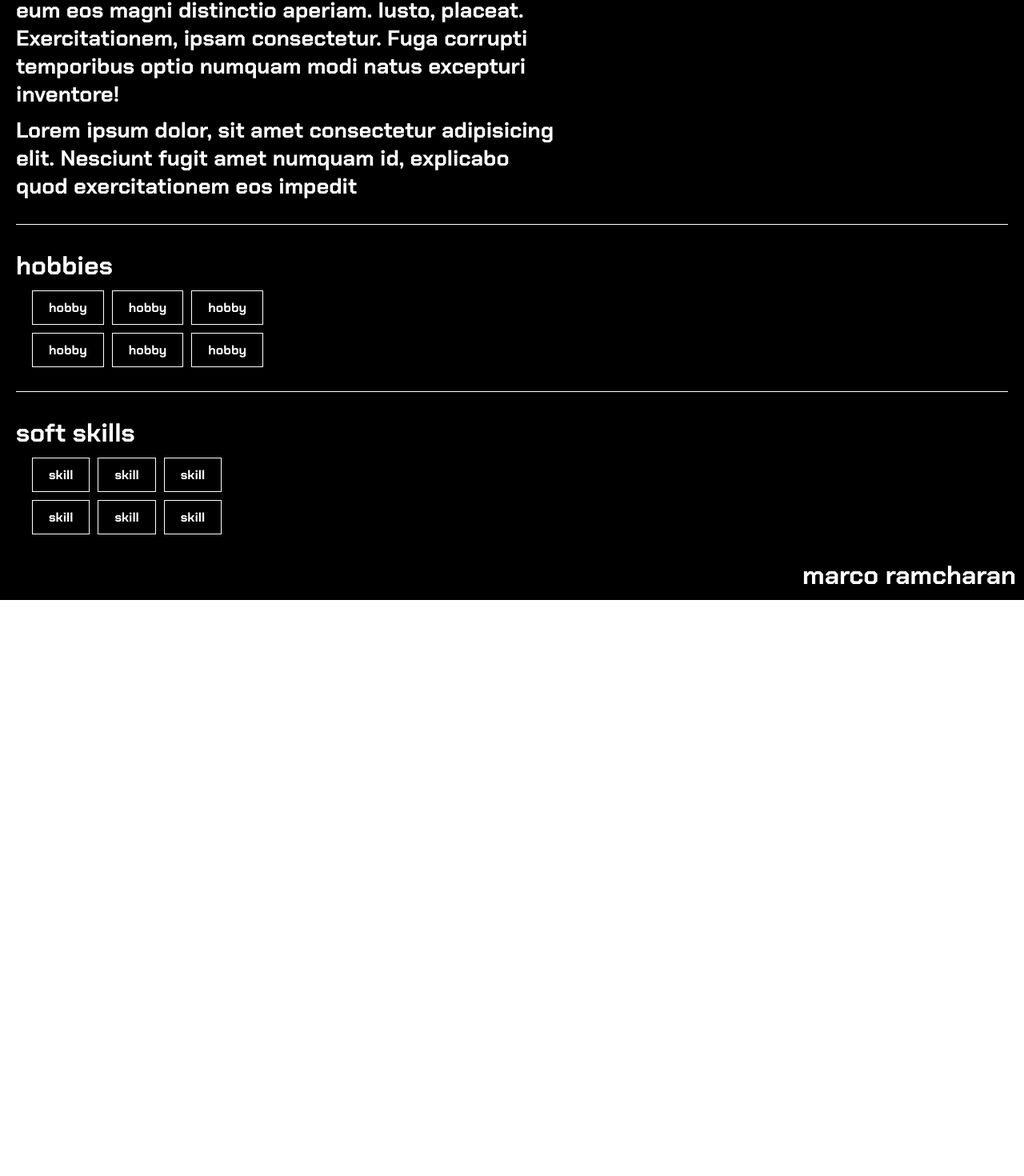
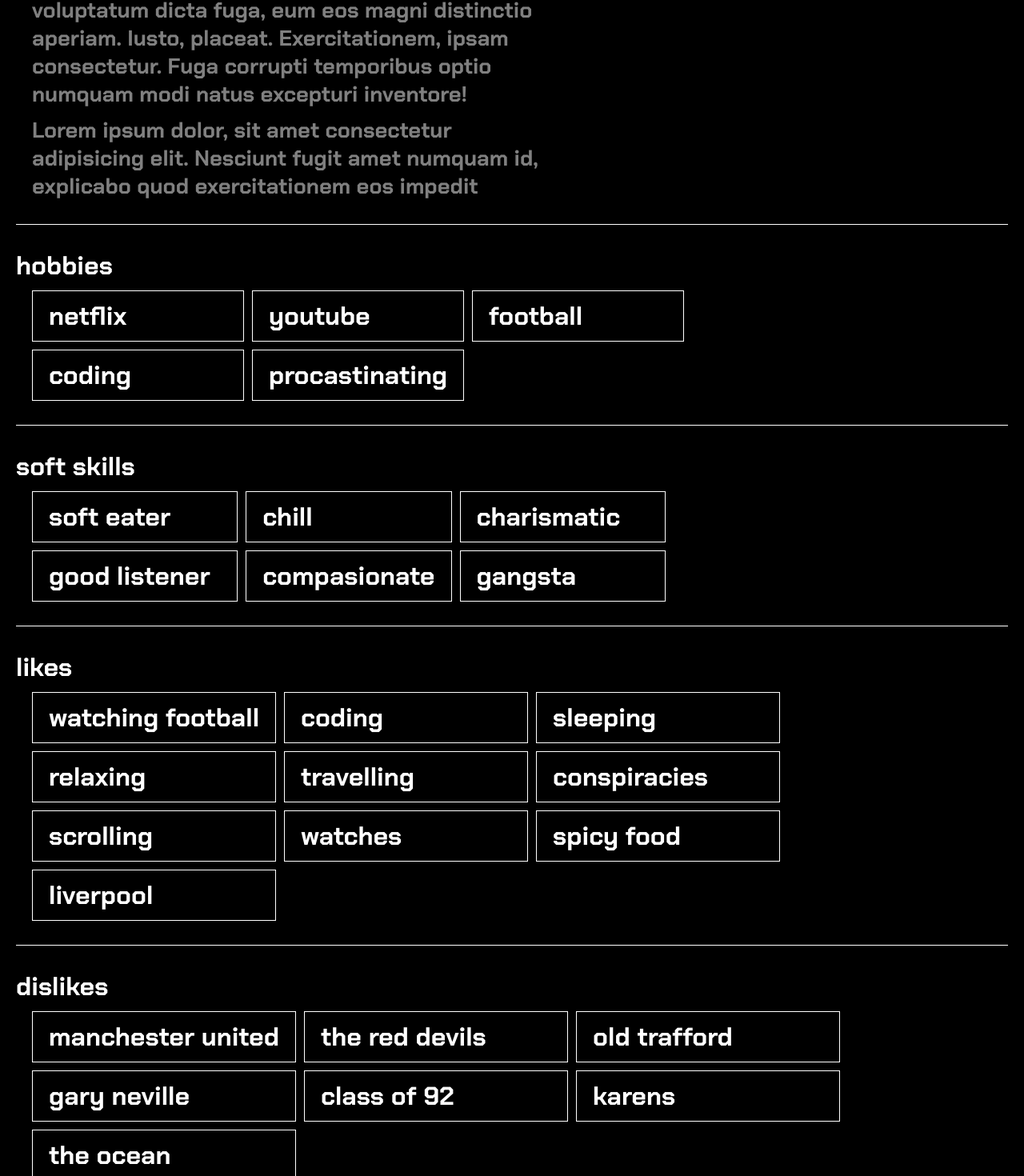
Before and after one commit to codebymarco/portfolio, a React (Vite) app: page /about in a window 1280 px wide. Shown: the part 427-1897 px from the top of the page at 80% size. Before the commit the page ends 1177 px from the top, so only its background shows below. Built offline with nearby package versions, Linux system fonts and the light colour scheme.

Commit message:
added more stuff

```diff
--- a/src/components/components/Navbar.tsx
+++ b/src/components/components/Navbar.tsx
@@ -5,6 +5,7 @@ import '../../styles/navbar.css'
 const Navbar = () => {
   return (
     <nav>
+      <h1>codebymarco</h1>
     <div>
       <Link to="/">home</Link>
       <Link to="/about">about</Link>
--- a/src/components/pages/About.jsx
+++ b/src/components/pages/About.jsx
@@ -25,26 +25,56 @@ const About = () => {
         <div className="about-hobbies">
           <h2>hobbies</h2>
           <div className="hobbies-container">
-            <div className="box">hobby</div>
-            <div className="box">hobby</div>
-            <div className="box">hobby</div>
-            <div className="box">hobby</div>
-            <div className="box">hobby</div>
-            <div className="box">hobby</div>
+            <div className="box">netflix</div>
+            <div className="box">youtube</div>
+            <div className="box">football</div>
+            <div className="box">coding</div>
+            <div className="box">procastinating</div>
           </div>
         </div>
         <div className="divider"></div>
         <div className="about-skills">
           <h2>soft skills</h2>
           <div className="hobbies-container">
-            <div className="box">skill</div>
-            <div className="box">skill</div>
-            <div className="box">skill</div>
-            <div className="box">skill</div>
-            <div className="box">skill</div>
-            <div className="box">skill</div>
+            <div className="box">soft eater</div>
+            <div className="box">chill</div>
+            <div className="box">charismatic</div>
+            <div className="box">good listener</div>
+            <div className="box">compasionate</div>
+            <div className="box">gangsta</div>
           </div>
         </div>
+        <div className="divider"></div>
+        <div className="about-hobbies">
+          <h2>likes</h2>
+          <div className="hobbies-container">
+            <div className="box">watching football</div>
+            <div className="box">coding</div>
+            <div className="box">sleeping</div>
+            <div className="box">relaxing</div>
+            <div className="box">travelling</div>
+            <div className="box">conspiracies</div>
+            <div className="box">scrolling</div>
+            <div className="box">watches</div>
+            <div className="box">spicy food</div>
+            <div className="box">liverpool</div>
+          </div>
+        </div>
+
+        <div className="divider"></div>
+        <div className="about-hobbies">
+          <h2>dislikes</h2>
+          <div className="hobbies-container">
+            <div className="box">manchester united</div>
+            <div className="box">the red devils</div>
+            <div className="box">old trafford</div>
+            <div className="box">gary neville</div>
+            <div className="box">class of 92</div>
+            <div className="box">karens</div>
+            <div className="box">the ocean</div>
+          </div>
+        </div>
+
       </div>
     </div>
   );
--- a/src/components/pages/Skills.jsx
+++ b/src/components/pages/Skills.jsx
@@ -7,22 +7,25 @@ const Skills = () => {
         <h1>SKILLS</h1>
         <p>what i am good at</p>
       </div>
-      <div className="divider"></div>
       <div className="skillspage-container">
-        <div className="box">skill</div>
-        <div className="box">skill</div>
-        <div className="box">skill</div>
-        <div className="box">skill</div>
+        <div className="box">html</div>
+        <div className="box">css</div>
+        <div className="box">typescript</div>
+        <div className="box">react</div>
 
-        <div className="box">skill</div>
-        <div className="box">skill</div>
-        <div className="box">skill</div>
-        <div className="box">skill</div>
+        <div className="box">node</div>
+        <div className="box">golang</div>
+        <div className="box">python</div>
+        <div className="box">rabbitmq</div>
 
-        <div className="box">skill</div>
-        <div className="box">skill</div>
-        <div className="box">skill</div>
-        <div className="box">skill</div>
+        <div className="box">jenkins</div>
+        <div className="box">kubernetes</div>
+        <div className="box">docker</div>
+        <div className="box">sql</div>
+        <div className="box">nosql</div>
+        <div className="box">aws s3</div>
+        <div className="box">aws cloudfront</div>
+        <div className="box">google cloud platform</div>
       </div>
     </div>
   );
--- a/src/styles/about.css
+++ b/src/styles/about.css
@@ -38,6 +38,8 @@
 .about-left p{
     font-size: 1.7rem;
     width: 55%;
+    color: gray;
+    padding-left: 20px;
 }
 
 
@@ -71,6 +73,7 @@
 .hobbies-container .box{
     padding: 10px 20px;
     border: 1px solid white;
+    font-size: 2rem;
 }
 
 .divider{
--- a/src/styles/navbar.css
+++ b/src/styles/navbar.css
@@ -2,7 +2,7 @@ nav {
   background-color: black;
   height: 10vh;
   display: flex;
-  justify-content: flex-end;
+  justify-content: space-between;
   align-items: center;
   padding: 10px;
   color: white;
--- a/src/styles/skills.css
+++ b/src/styles/skills.css
@@ -24,10 +24,11 @@
 }
 
 .skillspage-container .box{
-    height: 140px;
-    width: 100%;
-    background-color: aquamarine;
     display: flex;
     justify-content: center;
     align-items: center;
+    border: 1px solid white;
+    color: white;
+    font-size: 2rem;
+    padding: 10px 20px;
 }
```
